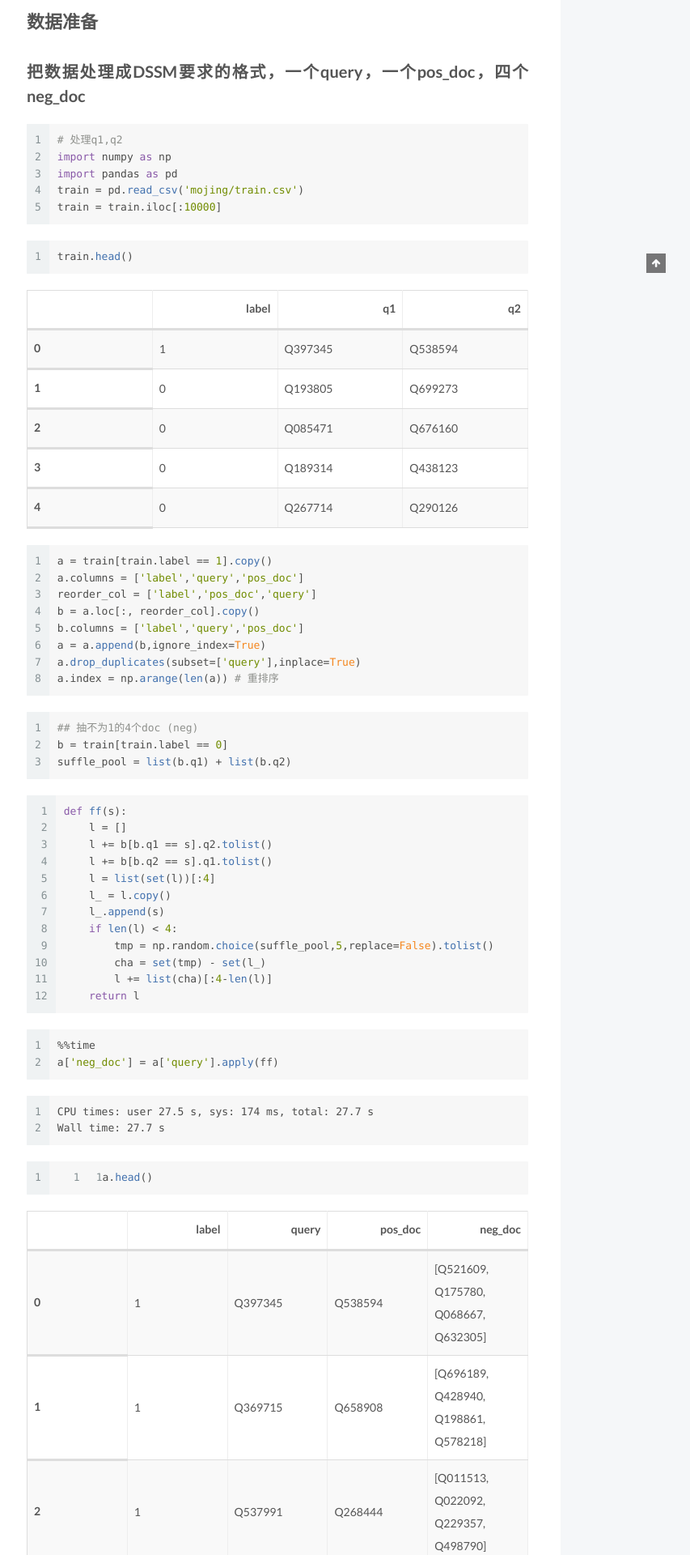
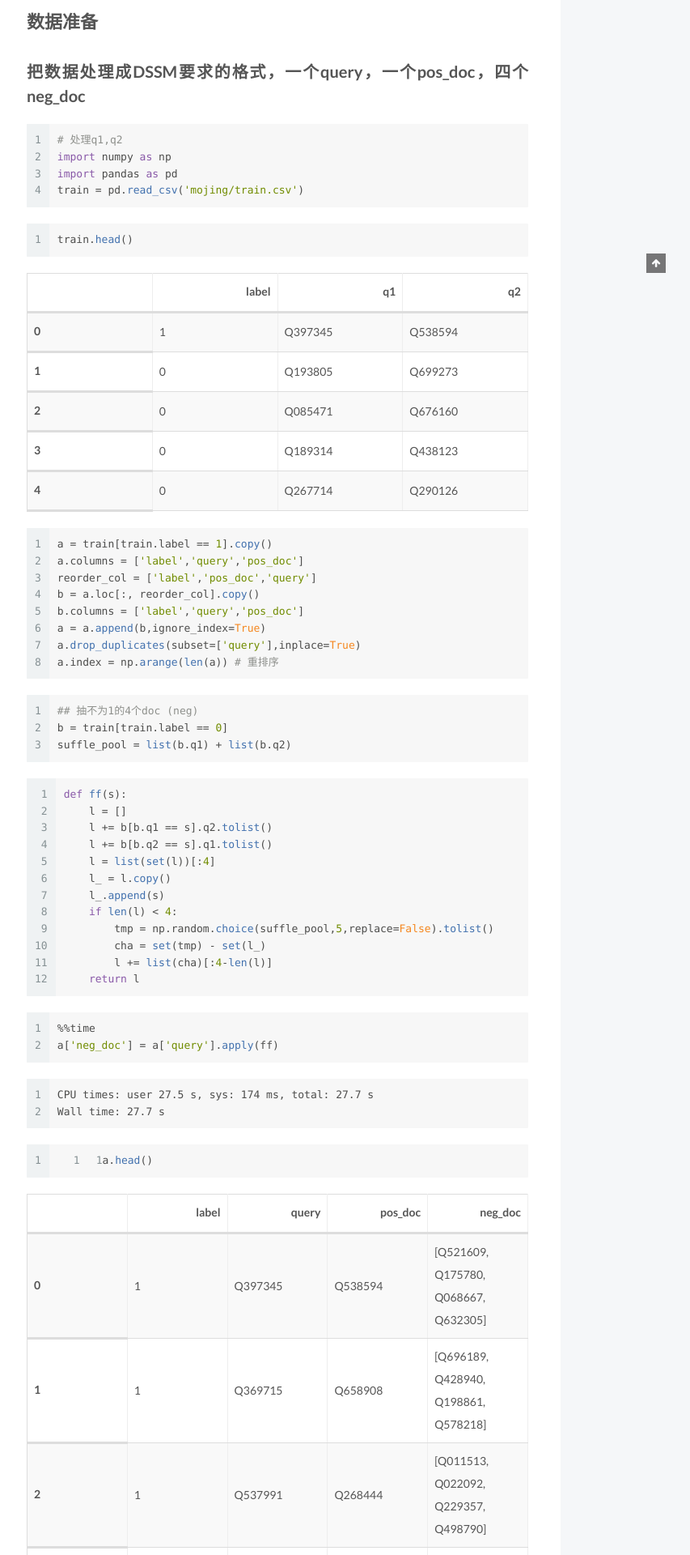
Before and after one commit to binzhouchn/binzhouchn.github.io, a Jekyll site: the page built from _posts/2018-06-01-mojing_dssm.md, in a window 1280 px wide. Shown: the part 663-2583 px from the top of the page at 81% size, without its empty margins (427-1280 px from the left). Built offline with Jekyll 4.4.1, drawn with Linux system fonts in a browser that asks for light colours; comment, search, counter and statistics services are not loaded.

Commit message:
update 20180709

````diff
--- a/_posts/2018-06-01-mojing_dssm.md
+++ b/_posts/2018-06-01-mojing_dssm.md
@@ -23,24 +23,18 @@
 ```
 
 # 数据准备
-
 ## 把数据处理成DSSM要求的格式，一个query，一个pos_doc，四个neg_doc
-
-<!--more-->
 
 ```python
 # 处理q1,q2
 import numpy as np
 import pandas as pd
 train = pd.read_csv('mojing/train.csv')
-train = train.iloc[:10000]
 ```
-
 
 ```python
 train.head()
 ```
-
 
 <div>
 <style scoped>
@@ -100,8 +94,7 @@
 </table>
 </div>
 
-
-
+<!--more-->
 
 ```python
 a = train[train.label == 1].copy()
````
